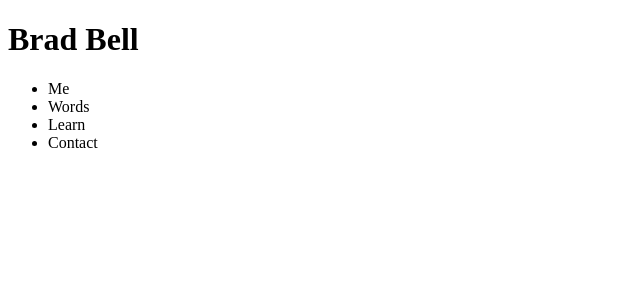
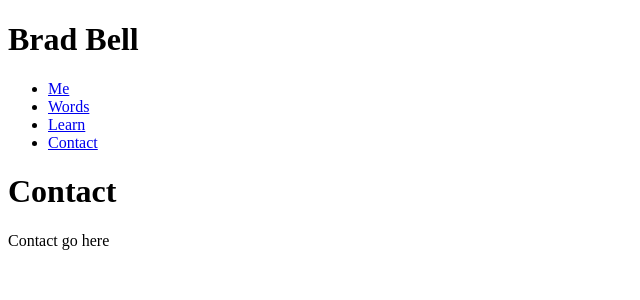
Before and after one commit to brad-bb-bell/bb-site, a Vue app: page /contact in a window 1280 px wide. Shown: the top 300 px of the page, without its empty margins (0-640 px from the left). Built offline with nearby package versions, Linux system fonts and the light colour scheme; the HTML template or start-up script is replaced by a standard one.

Commit message:
router set up

```diff
--- a/index.html
+++ b/index.html
@@ -12,7 +12,7 @@
     <meta name="viewport" content="width=device-width, initial-scale=1.0" />
     <title>Brad Bell</title>
   </head>
-  <body class="bg-black">
+  <body class="bg-black font-libre text-purple-300">
     <div id="app"></div>
     <script type="module" src="/src/main.js"></script>
   </body>
--- a/src/App.vue
+++ b/src/App.vue
@@ -1,13 +1,13 @@
 <template>
-  <main class="py-8 px-12 font-libre text-purple-300">
+  <main class="py-8 px-12">
     <header>
       <h1 class="text-center text-6xl">Brad Bell</h1>
       <nav class="w-4/5 mx-auto mt-4">
         <ul class="flex flex-row justify-between">
-          <li>Me</li>
-          <li>Words</li>
-          <li>Learn</li>
-          <li>Contact</li>
+          <li><router-link to="/">Me</router-link></li>
+          <li><router-link to="/words">Words</router-link></li>
+          <li><router-link to="/learn">Learn</router-link></li>
+          <li><router-link to="/contact">Contact</router-link></li>
         </ul>
       </nav>
       <router-view />
--- a/src/router/index.js
+++ b/src/router/index.js
@@ -5,19 +5,23 @@ const router = createRouter({
   routes: [
     {
       path: '/',
-      name: 'me'
+      name: 'me',
+      component: () => import('../views/Me.vue')
     },
     {
       path: '/words',
-      name: 'words'
+      name: 'words',
+      component: () => import('../views/Words.vue')
     },
     {
       path: '/learn',
-      name: 'learn'
+      name: 'learn',
+      component: () => import('../views/Learn.vue')
     },
     {
       path: '/contact',
-      name: 'contact'
+      name: 'contact',
+      component: () => import('../views/Contact.vue')
     }
   ]
 })
--- /dev/null
+++ b/src/views/Contact.vue
@@ -0,0 +1,6 @@
+<template>
+  <div>
+    <h1>Contact</h1>
+    <p>Contact go here</p>
+  </div>
+</template>
--- /dev/null
+++ b/src/views/Learn.vue
@@ -0,0 +1,6 @@
+<template>
+  <div>
+    <h1>Learn</h1>
+    <p>Learn go here</p>
+  </div>
+</template>
--- /dev/null
+++ b/src/views/Me.vue
@@ -0,0 +1,4 @@
+<template>
+  <h1>Me</h1>
+</template>
+<script></script>
--- /dev/null
+++ b/src/views/Words.vue
@@ -0,0 +1,7 @@
+<template>
+  <div>
+    <h1>Words</h1>
+    <p>Words go here</p>
+  </div>
+</template>
+<script></script>
```
